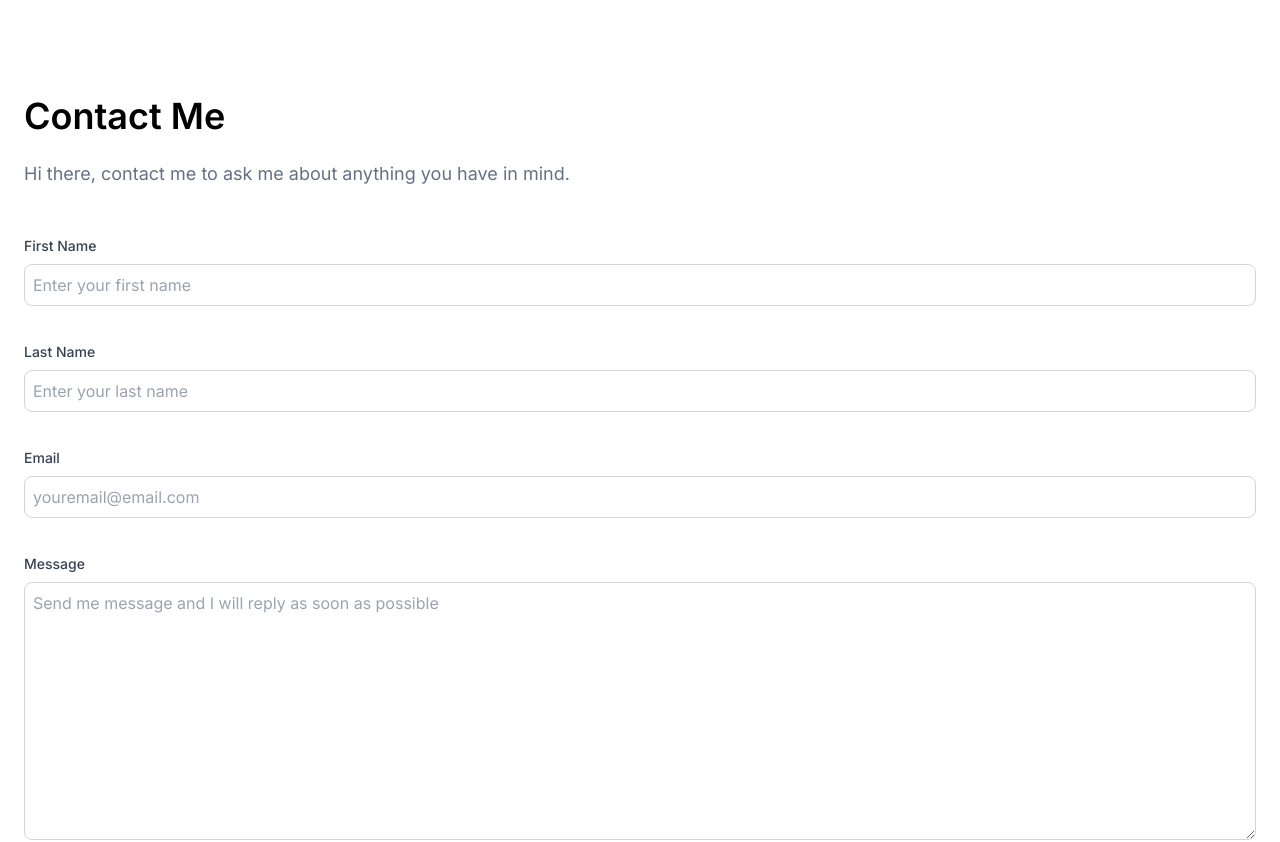
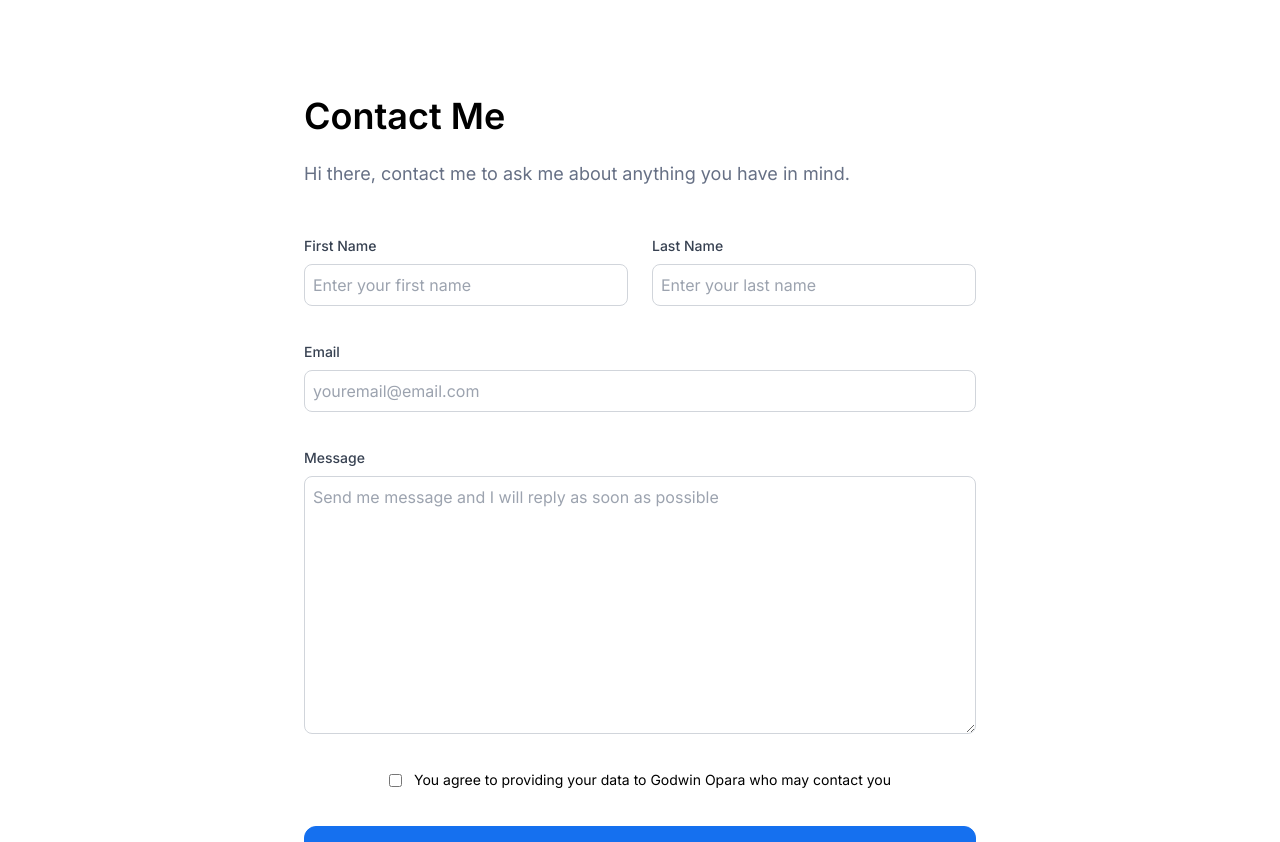
Before and after one commit to godwinopara/linktree, a React (Create React App) app: page /contact in a window 1280 px wide. Shown: the top 842 px of the page. Built offline with nearby package versions, Linux system fonts and the light colour scheme.

Commit message:
style: added maxwidth to the parent containers to make the page responsive on both mobile and desktop

```diff
--- a/src/pages/Contact.jsx
+++ b/src/pages/Contact.jsx
@@ -1,7 +1,7 @@
 const Contact = () => {
   return (
     <>
-      <header className="pt-24 px-6 mb-12">
+      <header className="pt-24 px-6 mb-12 max-w-2xxl md:mx-auto">
         <div>
           <h1 className="text-4xl font-semibold mb-6">Contact Me</h1>
           <p className="text-lg">
@@ -10,9 +10,9 @@ const Contact = () => {
         </div>
       </header>
       <main>
-        <form className="px-6 mb-24">
-          <div>
-            <div className="flex flex-col mb-9">
+        <form className="px-6 mb-24 max-w-2xxl md:mx-auto">
+          <div className="md:flex md:justify-between">
+            <div className="flex flex-col mb-9 md:w-full md:mr-6">
               <label htmlFor="firstname" className="">
                 First Name
               </label>
@@ -23,7 +23,7 @@ const Contact = () => {
                 id="first_name"
               />
             </div>
-            <div className="flex flex-col mb-9">
+            <div className="flex flex-col mb-9 md:w-full">
               <label htmlFor="lastname" className="">
                 Last Name
               </label>
@@ -66,7 +66,7 @@ const Contact = () => {
               className="mt-1"
             />
             <label htmlFor="checkbox_agree" className="text-sm ml-3">
-              You agree to providing your date to Godwin Opara who may contact
+              You agree to providing your data to Godwin Opara who may contact
               you
             </label>
           </div>
--- a/tailwind.config.js
+++ b/tailwind.config.js
@@ -10,6 +10,9 @@ module.exports = {
       spacing: {
         90: "21.44rem", // 343px
       },
+      maxWidth: {
+        "2xxl": "720px",
+      },
     },
   },
   plugins: [],
```
